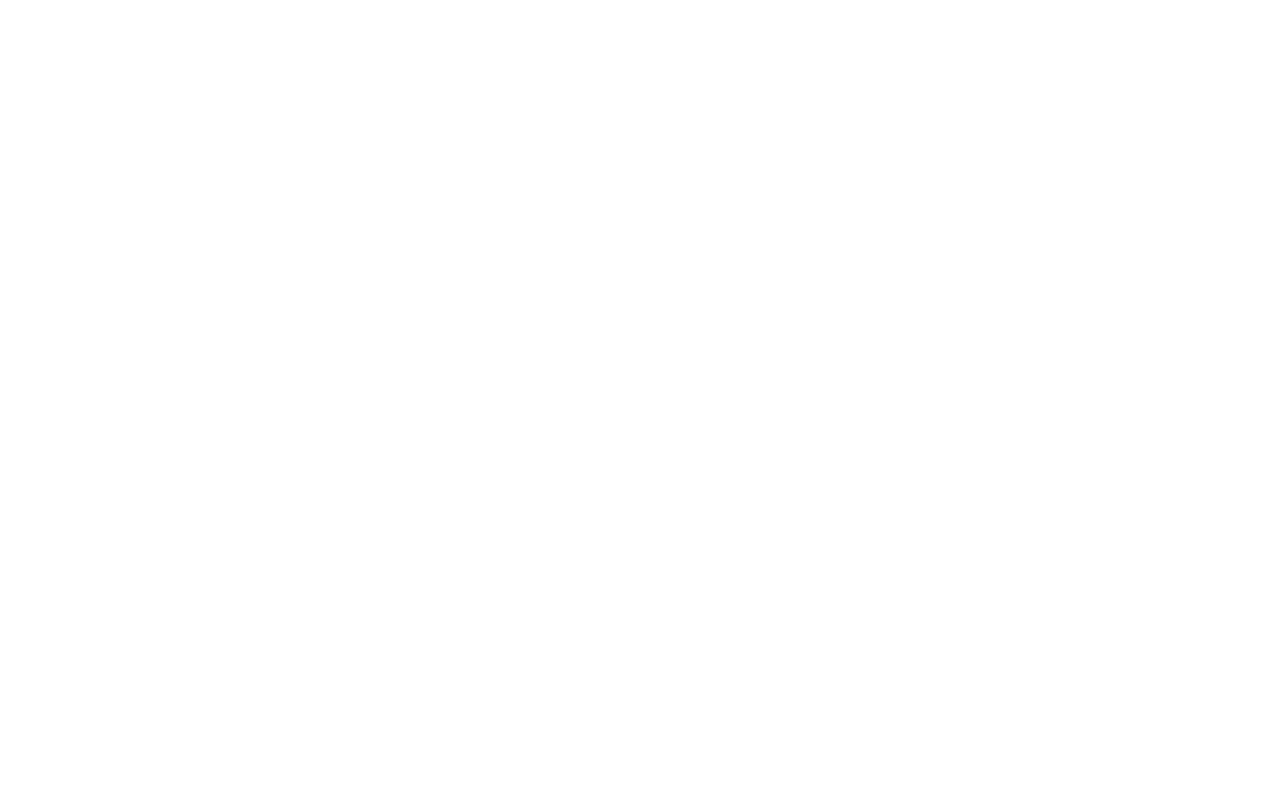
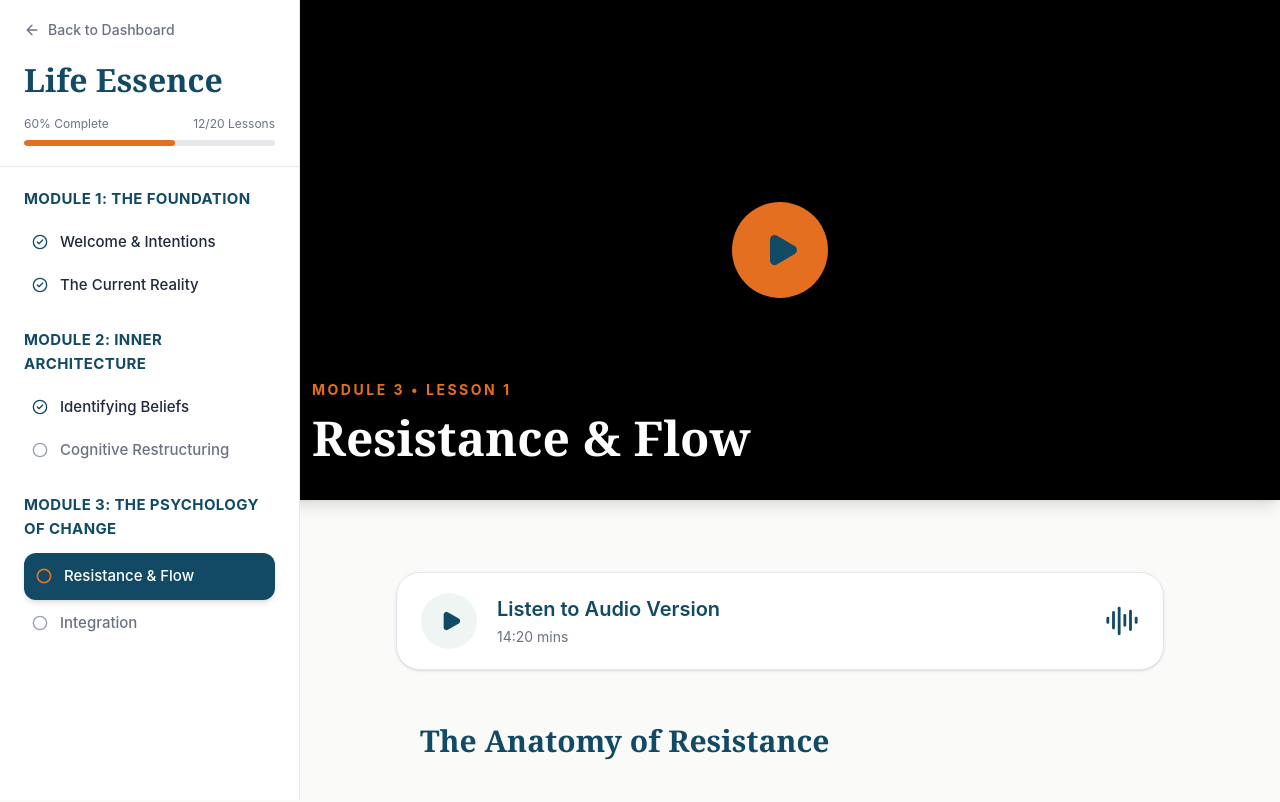
Before and after one commit to MizMelly/Unleash_Academy, a React (Vite) app: page /lesson/1 in a window 1280 px wide. Before the commit this address had no page. Shown: the top 802 px of the page. Built offline with nearby package versions, Linux system fonts and the light colour scheme; sample sign-in values are in the browser's storage.

Commit message:
Updated instagram

```diff
--- a/src/App.tsx
+++ b/src/App.tsx
@@ -47,7 +47,7 @@ function App() {
       <Route element={<ProtectedRoute />}>
         <Route path="/intentions" element={<Intentions />} />
         <Route path="/dashboard" element={<Dashboard />} />
-        <Route path="/lesson" element={<Lesson />} />
+        <Route path="/lesson/:id" element={<Lesson />} />
       </Route>
 
       {/* ================= Admin ================= */}
--- a/src/components/pages/Lesson.tsx
+++ b/src/components/pages/Lesson.tsx
@@ -1,3 +1,4 @@
+import { useParams } from "react-router-dom";
 import LessonSidebar from "../../components/lesson/LessonSidebar";
 import VideoPlayer from "../../components/lesson/VideoPlayer";
 import AudioCard from "../../components/lesson/AudioCard";
@@ -7,6 +8,10 @@ import LessonRating from "../../components/lesson/LessonRating";
 import LessonFooter from "../../components/lesson/LessonFooter";
 
 export default function Lesson() {
+  const { id } = useParams<{ id: string }>();
+
+  console.log("Lesson ID:", id);
+
   return (
     <div className="min-h-screen bg-[#FAFAF8]">
 
```
